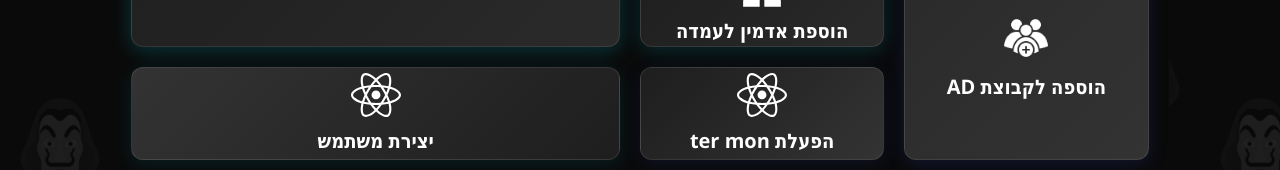
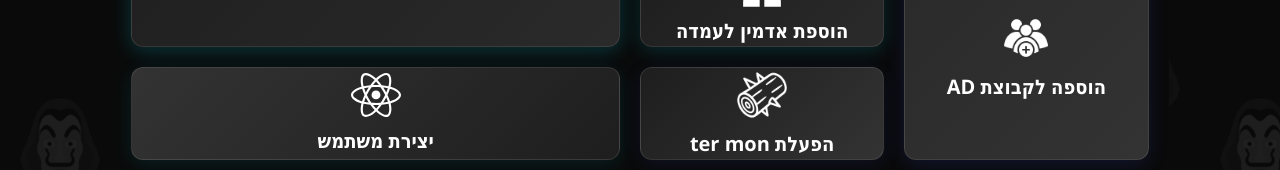
Before and after one commit to Guyh44/loamok, a React (Vite) app in the folder frontend/: page / in a window 1280 px wide. Shown: the part 442-612 px from the top of the page. Built offline with nearby package versions, Linux system fonts and the light colour scheme.

Commit message:
added log

```diff
--- a/frontend/src/features/home/Home.tsx
+++ b/frontend/src/features/home/Home.tsx
@@ -6,6 +6,7 @@ import users_icon from "../../assets/users.svg";
 import king_icon from "../../assets/king.svg"
 import logo3 from "../../assets/logo3.svg";
 import addad from "../../assets/addad.png";
+import log from "../../assets/log.png"
 
 const Home: React.FC = () => {
   const navigate = useNavigate();
@@ -16,7 +17,7 @@ const Home: React.FC = () => {
     { title: "הוספת אדמין לעמדה", logo: king_icon, link: "/add-admin", active: true },
     { title: "AD הוספה לקבוצת", logo: addad, link: "/groups", active: true },
     { title: "יצירת משתמש", logo: logo3, link: "/create-user", active: true },
-    { title: "ter mon הפעלת", logo: logo3, link: "/ter-mon", active: true },
+    { title: "ter mon הפעלת", logo: log, link: "/ter-mon", active: true },
   ];
 
   // Add "Coming Soon" blocks to fill the grid
```
Also changed, not shown: frontend/src/assets/log.png (added).
